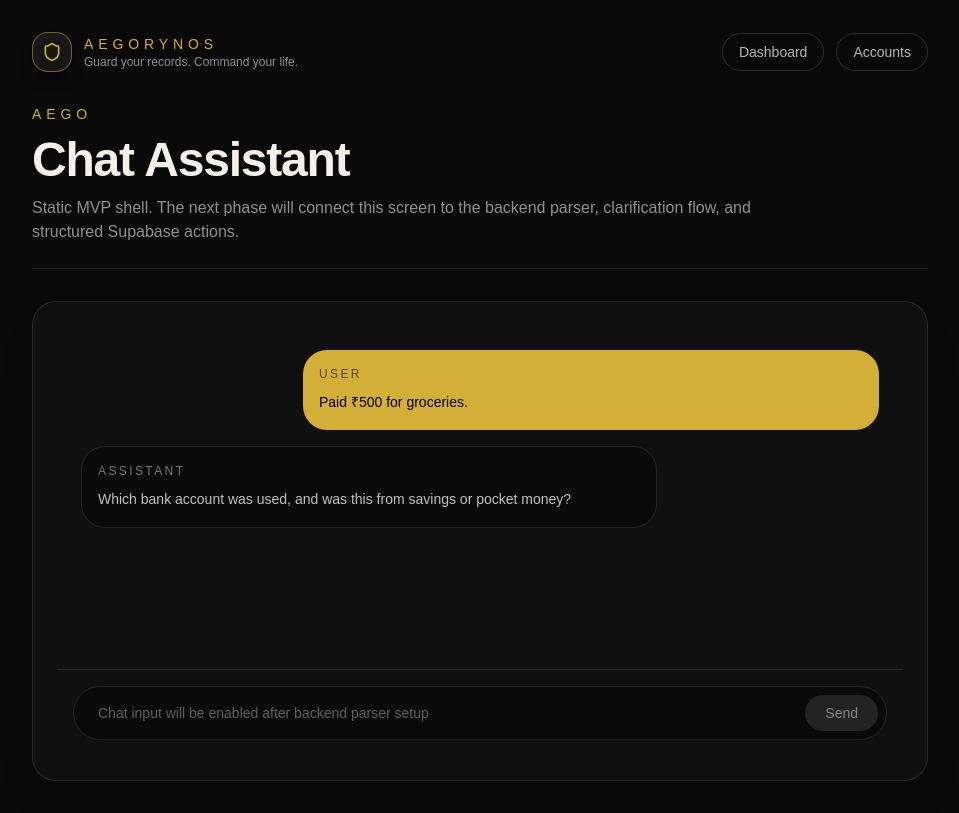
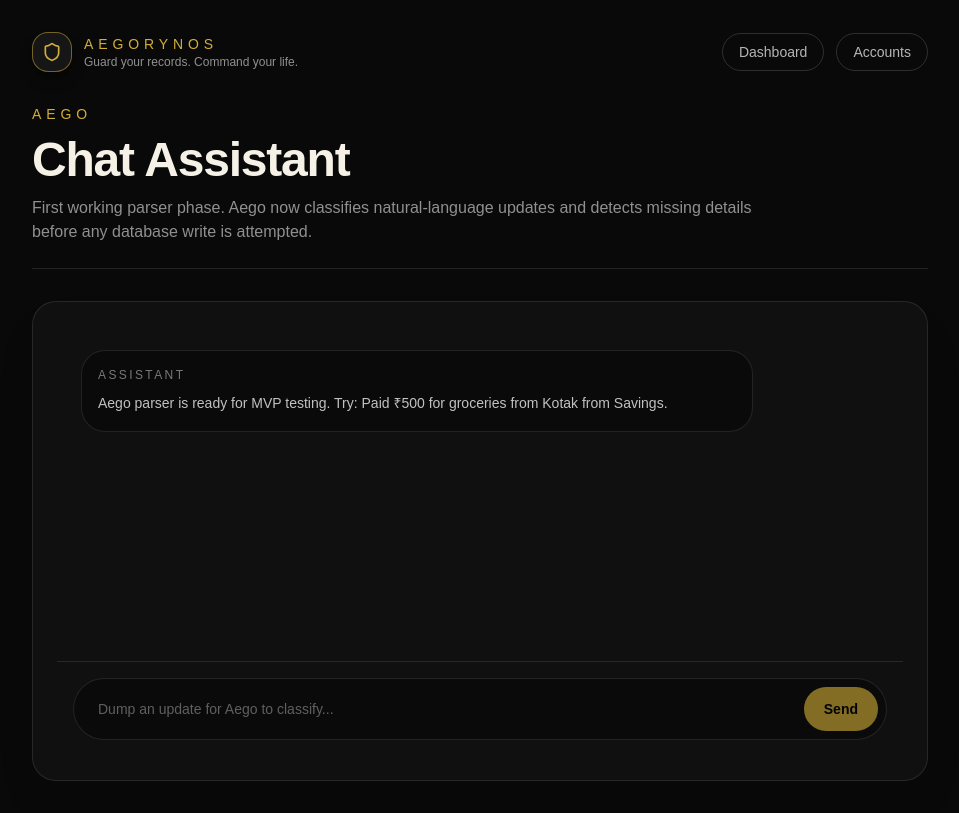
Before and after one commit to MrLluminati/Aegoryn, a Next.js app: page /chat in a window 1280 px wide. Shown: the whole page, without its empty margins (160-1119 px from the left). Built offline with nearby package versions, Linux system fonts and the light colour scheme.

Commit message:
Connect chat UI to Aego parser API

```diff
--- a/app/chat/page.tsx
+++ b/app/chat/page.tsx
@@ -1,22 +1,80 @@
-import { AppShell, NavPill, Panel } from "../../components/brand/AppShell";
+"use client";
 
-const sampleMessages = [
-  {
-    role: "user",
-    text: "Paid ₹500 for groceries."
-  },
+import { FormEvent, useState } from "react";
+import { AppShell, NavPill, Panel, primaryButtonClassName } from "../../components/brand/AppShell";
+import type { AegoParserResult } from "../../lib/aego/parser";
+
+type ChatMessage = {
+  role: "user" | "assistant";
+  text: string;
+  result?: AegoParserResult;
+};
+
+const initialMessages: ChatMessage[] = [
   {
     role: "assistant",
-    text: "Which bank account was used, and was this from savings or pocket money?"
+    text: "Aego parser is ready for MVP testing. Try: Paid ₹500 for groceries from Kotak from Savings."
   }
 ];
 
 export default function ChatPage() {
+  const [messages, setMessages] = useState<ChatMessage[]>(initialMessages);
+  const [input, setInput] = useState("");
+  const [isLoading, setIsLoading] = useState(false);
+
+  async function handleSubmit(event: FormEvent<HTMLFormElement>) {
+    event.preventDefault();
+    const message = input.trim();
+
+    if (!message || isLoading) {
+      return;
+    }
+
+    setMessages((current) => [...current, { role: "user", text: message }]);
+    setInput("");
+    setIsLoading(true);
+
+    try {
+      const response = await fetch("/api/aego/parse", {
+        method: "POST",
+        headers: { "Content-Type": "application/json" },
+        body: JSON.stringify({ message })
+      });
+
+      const payload = (await response.json()) as { ok: boolean; result?: AegoParserResult; error?: string };
+
+      if (!response.ok || !payload.ok || !payload.result) {
+        setMessages((current) => [
+          ...current,
+          { role: "assistant", text: payload.error || "Aego could not parse that update." }
+        ]);
+        return;
+      }
+
+      const result = payload.result;
+      const responseText = result.requiresClarification && result.clarificationQuestion
+        ? result.clarificationQuestion
+        : result.summary;
+
+      setMessages((current) => [...current, { role: "assistant", text: responseText, result }]);
+    } catch (error) {
+      setMessages((current) => [
+        ...current,
+        {
+          role: "assistant",
+          text: error instanceof Error ? error.message : "Aego parser request failed."
+        }
+      ]);
+    } finally {
+      setIsLoading(false);
+    }
+  }
+
   return (
     <AppShell
       eyebrow="Aego"
       title="Chat Assistant"
-      subtitle="Static MVP shell. The next phase will connect this screen to the backend parser, clarification flow, and structured Supabase actions."
+      subtitle="First working parser phase. Aego now classifies natural-language updates and detects missing details before any database write is attempted."
       maxWidthClassName="max-w-4xl"
       actions={
         <>
@@ -27,25 +85,46 @@ export default function ChatPage() {
     >
       <Panel className="flex min-h-[60vh] flex-col p-0">
         <section className="flex-1 space-y-4 p-6">
-          {sampleMessages.map((message, index) => (
-            <div key={`${message.role}-${index}`} className={message.role === "user" ? "ml-auto max-w-xl rounded-3xl bg-aegoryn-gold p-4 text-black" : "mr-auto max-w-xl rounded-3xl border border-white/10 bg-black/35 p-4 text-white/75"}>
+          {messages.map((message, index) => (
+            <div
+              key={`${message.role}-${index}`}
+              className={
+                message.role === "user"
+                  ? "ml-auto max-w-xl rounded-3xl bg-aegoryn-gold p-4 text-black"
+                  : "mr-auto max-w-2xl rounded-3xl border border-white/10 bg-black/35 p-4 text-white/75"
+              }
+            >
               <p className="text-xs uppercase tracking-[0.2em] opacity-60">{message.role}</p>
               <p className="mt-2 text-sm leading-6">{message.text}</p>
+
+              {message.result ? (
+                <div className="mt-4 rounded-2xl border border-white/10 bg-black/30 p-4 text-xs leading-5 text-white/60">
+                  <p><span className="text-aegoryn-gold">Classification:</span> {message.result.classification}</p>
+                  <p><span className="text-aegoryn-gold">Intent:</span> {message.result.intent}</p>
+                  <p><span className="text-aegoryn-gold">Needs clarification:</span> {message.result.requiresClarification ? "Yes" : "No"}</p>
+                  {message.result.actions[0]?.transaction ? (
+                    <pre className="mt-3 overflow-auto rounded-xl bg-black/40 p-3 text-[11px] text-white/55">
+                      {JSON.stringify(message.result.actions[0].transaction, null, 2)}
+                    </pre>
+                  ) : null}
+                </div>
+              ) : null}
             </div>
           ))}
         </section>
 
         <footer className="border-t border-white/10 p-4">
-          <div className="flex gap-3 rounded-full border border-white/10 bg-black/35 p-2">
+          <form className="flex gap-3 rounded-full border border-white/10 bg-black/35 p-2" onSubmit={handleSubmit}>
             <input
-              disabled
               className="flex-1 bg-transparent px-4 text-sm outline-none placeholder:text-white/35"
-              placeholder="Chat input will be enabled after backend parser setup"
+              placeholder="Dump an update for Aego to classify..."
+              value={input}
+              onChange={(event) => setInput(event.target.value)}
             />
-            <button disabled className="rounded-full bg-white/10 px-5 py-2 text-sm text-white/45">
-              Send
+            <button className={`${primaryButtonClassName} px-5 py-2`} type="submit" disabled={isLoading || !input.trim()}>
+              {isLoading ? "Parsing..." : "Send"}
             </button>
-          </div>
+          </form>
         </footer>
       </Panel>
     </AppShell>
```
